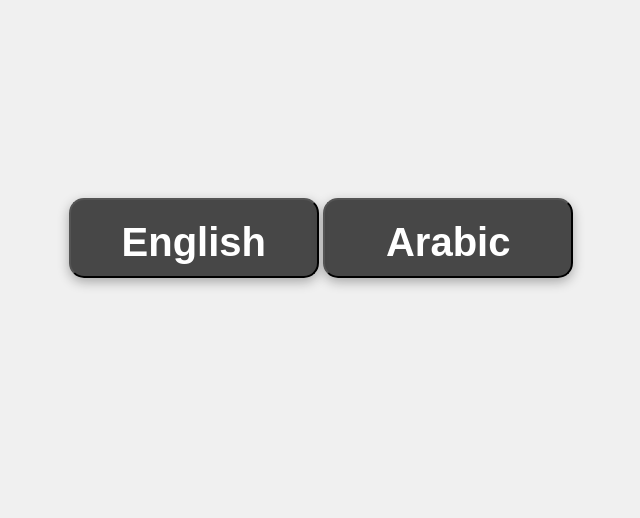
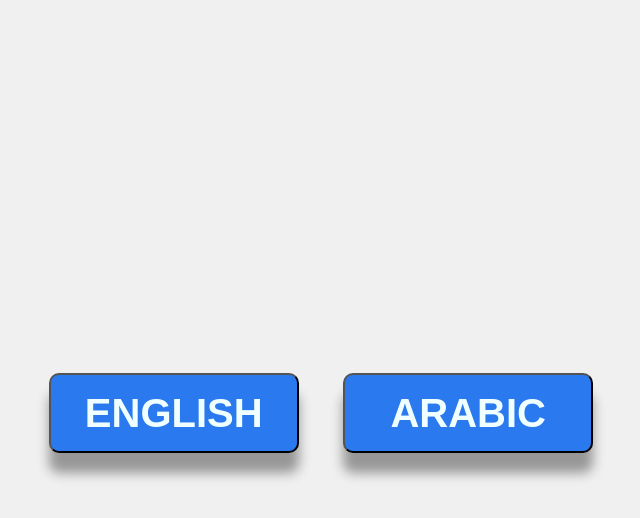
Before and after one commit to Naimul0307/Catch-Letters, an Electron app: page home.html in a window 800 px wide. Shown: the part 162-680 px from the top of the page, without its empty margins (79-719 px from the left). Drawn offline with Linux system fonts and the light colour scheme.

Commit message:
Add files via upload
change style

```diff
--- a/home.css
+++ b/home.css
@@ -15,6 +15,7 @@ body, html {
 
 .container {
     text-align: center;
+    margin-top: 350px;
 }
 
 /* Button styles */
@@ -22,19 +23,25 @@ button {
     width: 300px; /* Default width */
     height: 100px; /* Default height */
     font-size: 48px; /* Default font size */
+    margin: 20px;
     font-weight: bold;
     border-radius: 10px;
     cursor: pointer;
-    background-color: rgba(0, 0, 0, 0.7);
-    color: white;
-    padding: 20px 40px;
-    border-radius: 15px;
-    box-shadow: 0 4px 12px rgba(0, 0, 0, 0.3);
-    transition: background-color 0.3s ease;
+    background-color: rgb(42, 121, 239);
+    color: azure;
+    box-shadow: 0 20px 12px rgba(20, 20, 20, 0.404); /* Increased bottom shadow */
+    text-transform: uppercase;
+    transition: transform 0.3s ease-out, box-shadow 0.3s ease-out; /* Add transition for smooth animation */
 }
 
-button:hover {
-    background-color: #ab3fc0;
+button:hover{
+    background: linear-gradient(30deg,rgb(18, 78, 145), rgba(35, 208, 231, 0.829), rgb(13, 178, 138));
+    color: azure;
+}
+
+button:active {
+    transform: translateY(8px); /* Push the button down slightly on click */
+    box-shadow: 0 6px 12px rgba(20, 20, 20, 0.6); /* Adjusted shadow for active state */
 }
 
 /* Responsive styles */
--- a/package.json
+++ b/package.json
@@ -7,7 +7,7 @@
     "package-win": "electron-packager . electron-app --platform=win32 --arch=x64 --out=dist --electron-version=16.0.5 --icon=icon.ico --overwrite"
   },
   "devDependencies": {
-    "electron": "^31.2.1",
+    "electron": "^31.3.1",
     "electron-packager": "^17.1.2"
   }
 }
--- a/script.js
+++ b/script.js
@@ -78,7 +78,7 @@ document.addEventListener('DOMContentLoaded', () => {
 
     function startChangingLetters() {
         if (intervalId === null) {
-            intervalId = setInterval(changeLetters, 700);
+            intervalId = setInterval(changeLetters, 250);
         }
     }
 
--- a/styles.css
+++ b/styles.css
@@ -70,20 +70,21 @@ body, html {
     height: 1.2em;
     line-height: 1;
     background-color: #1ce4d3;
-    border: 1px solid #ccc;
+    border: 2px solid #202020;
     border-radius: 20px;
     padding: 0.1em;
     margin: 0 0.1em;
     position: relative;
+    box-shadow: 0 20px 12px rgba(20, 20, 20, 0.404); /* Increased bottom shadow */
 }
 
 /* Button styles */
-button {
+/* button {
     padding: 10px 20px;
     margin: 10px;
     font-size: 18px;
     cursor: pointer;
-}
+} */
 
 /* Overlay styles */
 .overlay {
@@ -126,7 +127,6 @@ button {
 @media (max-width: 1200px) {
     #time-display {
         font-size: 36px;
-        width: 250px;
         padding: 15px;
         margin-right: 30px;
     }
@@ -147,8 +147,7 @@ button {
 
 @media (max-width: 768px) {
     #time-display {
-        font-size: 30px;
-        width: 200px;
+        font-size: 36px;
         padding: 10px;
         margin-right: 20px;
     }
@@ -170,8 +169,7 @@ button {
 
 @media (max-width: 480px) {
     #time-display {
-        font-size: 24px;
-        width: 150px;
+        font-size: 36px;
         padding: 5px;
         margin-right: 10px;
         margin-bottom: 50px;
```
Also changed, not shown: 1 other file.
